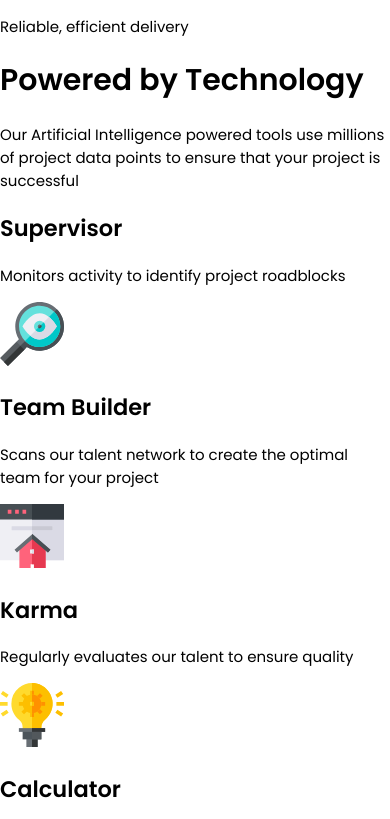
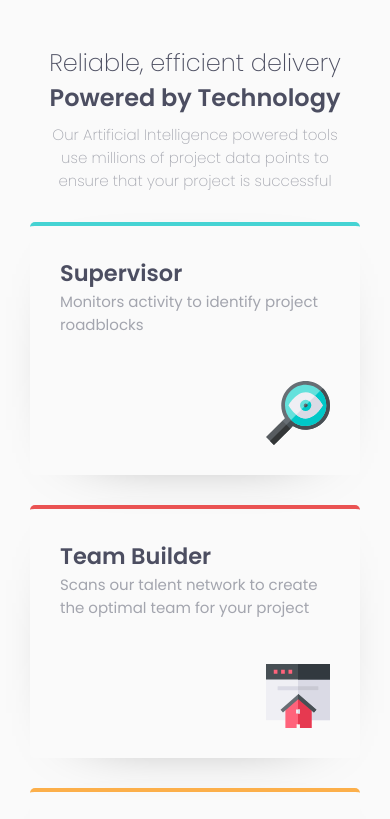
Before and after one commit to DawidBal/Four-Cards, a plain HTML site: page index.html in a window 390 px wide. Shown: the top 819 px of the page. Drawn offline with Linux system fonts and the light colour scheme.

Commit message:
feat: add finished mobile version

```diff
--- a/index.html
+++ b/index.html
@@ -15,17 +15,17 @@
 </head>
 
 <body>
-  <main>
-    <div class="title">
-      <p class="normal">Reliable, efficient delivery</p>
-      <h1 class="bold">Powered by Technology</h1>
-      <p class="small thin">Our Artificial Intelligence powered tools use millions of project data points
+  <main class="main l-grid">
+    <div class="title-wrapper l-flex l-flexColumn">
+      <p class="normal sub-title">Reliable, efficient delivery</p>
+      <h1 class="bold title">Powered by Technology</h1>
+      <p class="small desc">Our Artificial Intelligence powered tools use millions of project data points
         to ensure that your project is successful</p>
     </div>
-    <article class="card">
+    <article class="card card--cyan l-grid">
       <div>
         <h2 class="card__title">Supervisor</h2>
-        <p class="card__disc thin small">Monitors activity to identify project roadblocks</p>
+        <p class="card__disc small">Monitors activity to identify project roadblocks</p>
       </div>
       <svg class="icon" xmlns="http://www.w3.org/2000/svg" width="64" height="64">
         <g fill="none">
@@ -53,7 +53,7 @@
       </svg>
     </article>
 
-    <article class="card">
+    <article class="card card--red l-grid">
       <div>
         <h2 class="card__title">Team Builder</h2>
         <p class="card__disc thin small">Scans our talent network to create the optimal team for your project</p>
@@ -80,7 +80,7 @@
       </svg>
     </article>
 
-    <article class="card">
+    <article class="card card--orange l-grid">
       <div>
         <h2 class="card__title">Karma</h2>
         <p class="card__disc thin small">Regularly evaluates our talent to ensure quality</p>
@@ -118,7 +118,7 @@
       </svg>
     </article>
 
-    <article class="card">
+    <article class="card card--blue l-grid">
       <div>
         <h2 class="card__title">Calculator</h2>
         <p class="card__disc thin small">Uses data from past projects to provide better delivery estimates</p>
--- a/style.scss
+++ b/style.scss
@@ -6,7 +6,10 @@ html {
 }
 
 html,
-body {
+body,
+h1,
+h2,
+p {
     margin: 0;
     padding: 0;
 }
@@ -18,6 +21,78 @@ body {
 }
 body {
     font-family: "Poppins", sans-serif;
+    background: var(--very-light-gray);
+}
+
+.l-grid {
+    display: grid;
+}
+
+.l-flex {
+    display: flex;
+}
+
+.l-flexColumn {
+    flex-direction: column;
+}
+
+.main {
+    margin: 3rem 2rem;
+    gap: 2rem;
+}
+
+.title-wrapper {
+    align-items: center;
+    text-align: center;
+}
+.title {
+    font-size: 1.6rem;
+    color: var(--very-dark-blue);
+}
+.normal {
+    font-weight: 200;
+}
+.desc {
+    width: 33ch;
+    margin-top: 0.5rem;
+    font-size: 1rem;
+    font-weight: 200;
+    color: var(--grayish-blue);
+}
+.sub-title {
+    font-size: 1.6rem;
+    color: var(--very-dark-blue);
+}
+
+.card {
+    grid-template-rows: auto 1fr;
+    gap: 3rem;
+    padding: 2rem;
+    border-radius: 5px;
+    box-shadow: 0 15px 70px -60px #000;
+    border-top: 0.3rem solid transparent;
+    &__title {
+        color: var(--very-dark-blue);
+    }
+    &__disc {
+        color: var(--grayish-blue);
+    }
+    &--cyan {
+        border-top-color: var(--card-cyan);
+    }
+    &--red {
+        border-top-color: var(--card-red);
+    }
+    &--orange {
+        border-top-color: var(--card-orange);
+    }
+    &--blue {
+        border-top-color: var(--card-blue);
+    }
+}
+
+.icon {
+    justify-self: flex-end;
 }
 
 .attribution {
```
Also changed, not shown: css/style.css.
